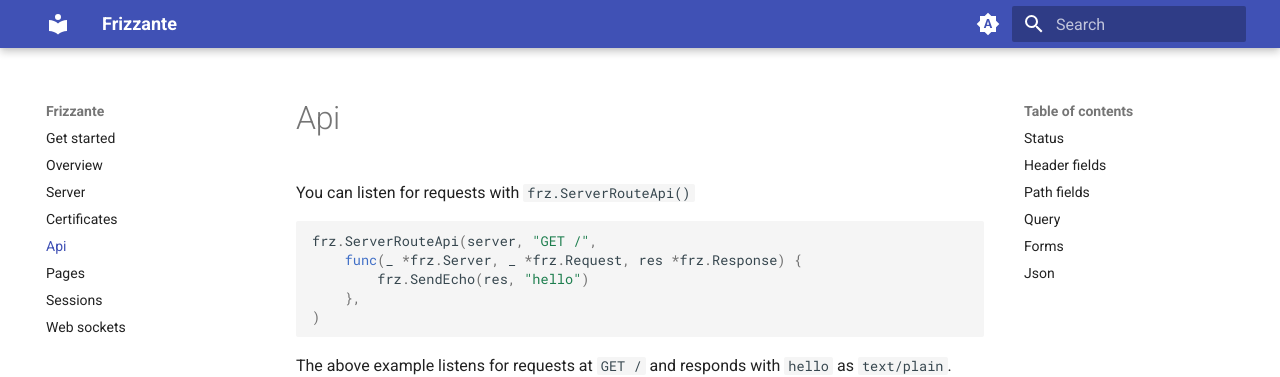
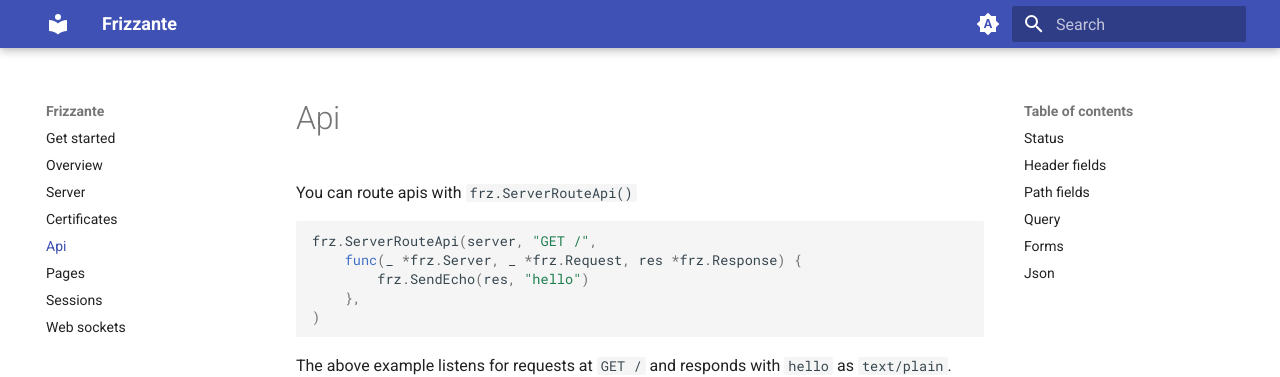
Before and after one commit to razshare/frizzante-docs, an MkDocs documentation site: the page built from docs/api.md, in a window 1280 px wide and 900 px high. Shown: the top 377 px of the window. Built offline with MkDocs 1.6.1 and Material for MkDocs 9.7.7, drawn with Linux system fonts in a browser that asks for light colours.

````diff
--- a/docs/api.md
+++ b/docs/api.md
@@ -1,4 +1,4 @@
-You can listen for requests with `frz.ServerRouteApi()`
+You can route apis with `frz.ServerRouteApi()`
 
 ```go
 frz.ServerRouteApi(server, "GET /",
````
Also changed, not shown: docs/pages.md (+1 -1 lines).
